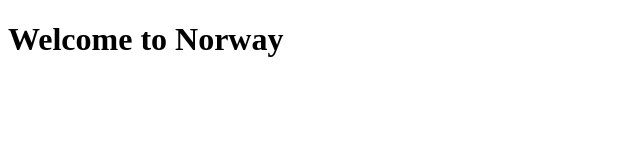
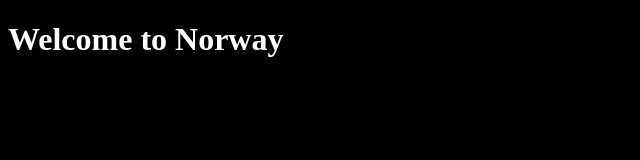
Before and after one commit to wolfzxcv/basic-server-in-Node, a website: page public/index.html in a window 1280 px wide. Shown: the whole page, without its empty margins (0-640 px from the left). Drawn offline with Linux system fonts and the light colour scheme.

Commit message:
add css in index.html

```diff
--- /dev/null
+++ b/public/css/style.css
@@ -0,0 +1,4 @@
+body {
+  background-color: #000;
+  color: #fff;
+}
--- a/public/index.html
+++ b/public/index.html
@@ -3,6 +3,7 @@
   <head>
     <meta charset="UTF-8" />
     <meta name="viewport" content="width=device-width, initial-scale=1.0" />
+    <link rel="stylesheet" href="./css/style.css" />
     <title>Home</title>
   </head>
   <body>
```
